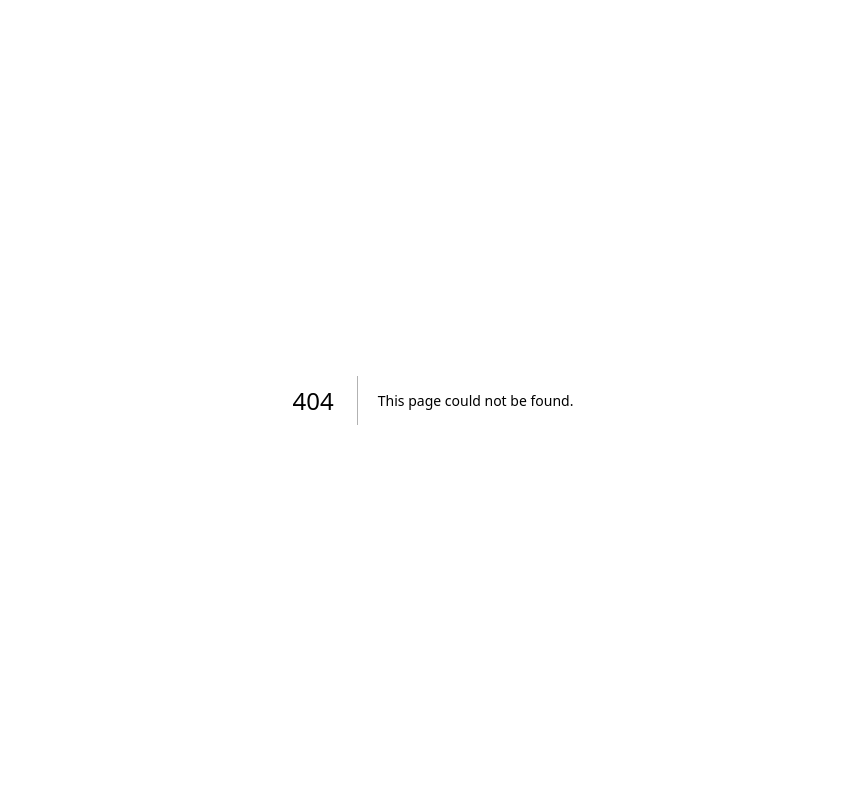
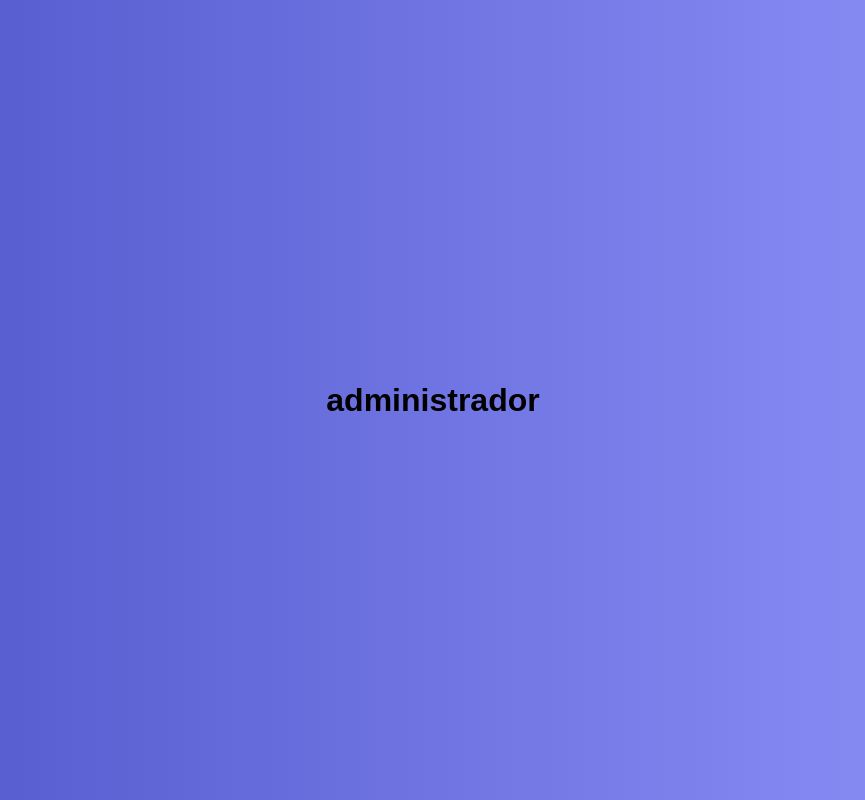
Before and after one commit to Droid636/room2, a Next.js app: page /administrador in a window 1280 px wide. Before the commit this address had no page. Shown: the whole page, without its empty margins (207-1072 px from the left). Built offline with nearby package versions, Linux system fonts and the light colour scheme.

Commit message:
pantalla admin

```diff
--- /dev/null
+++ b/app/administrador/page.tsx
@@ -0,0 +1,11 @@
+import React from 'react'
+
+function page() {
+  return (
+    <div>
+      <h1>administrador</h1>
+    </div>
+  )
+}
+
+export default page
--- a/app/page.tsx
+++ b/app/page.tsx
@@ -27,14 +27,17 @@ export default function Login() {
 
       const data = await response.json();
       console.log(data);
-      const {  userRol } = data;
+      const { userRol } = data;
 
       console.log("Inicio de sesión exitoso:", { userRol }); // Log de éxito
 
+      // Redirige según el rol del usuario
       if (userRol === "cliente") {
         router.push("/home");
       } else if (userRol === "propietario") {
         router.push("/vendedor");
+      } else if (userRol === "admin") {
+        router.push("/administrador"); // Redirige a administrador si el rol es admin
       } else {
         throw new Error("Rol desconocido. Contacte al administrador.");
       }
```
